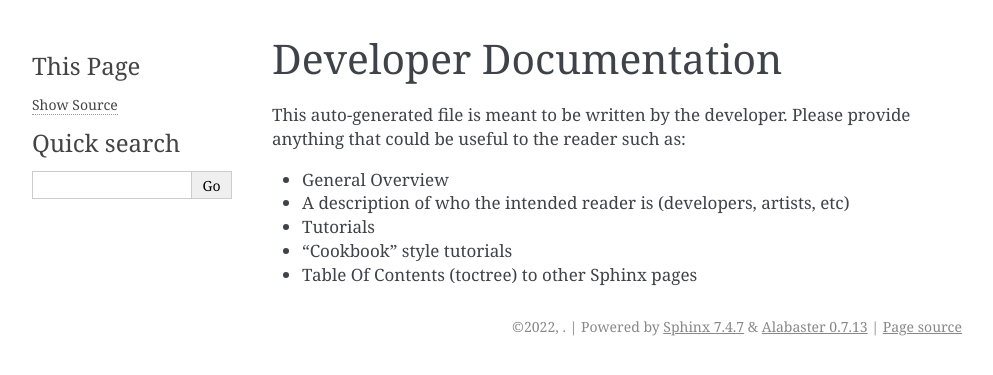
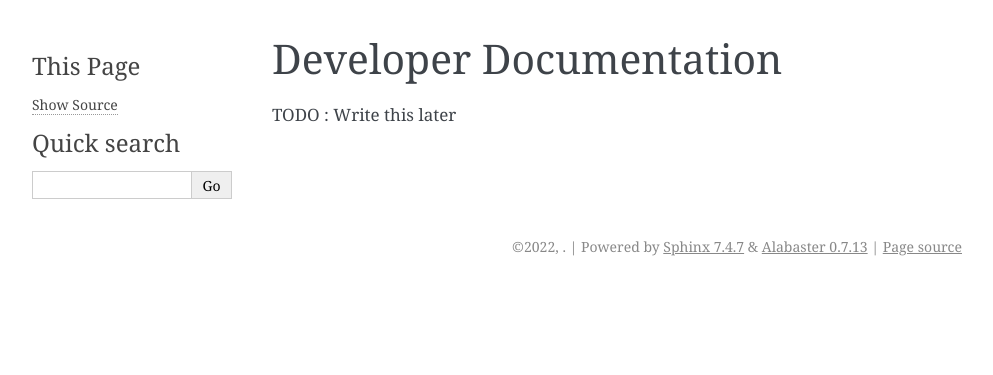
Before and after one commit to ColinKennedy/rez_developer_packages, a Sphinx documentation site: the page built from rez_docbot/documentation/developer_documentation.rst, in a window 1280 px wide. Shown: the top 375 px of the page, without its empty margins (148-1141 px from the left). Built offline with Sphinx 7.4.7, drawn with Linux system fonts in a browser that asks for light colours; pages that are not in the unit, such as notebooks, are missing from menus.

Commit message:
Adding documentation

```diff
--- a/rez_docbot/documentation/developer_documentation.rst
+++ b/rez_docbot/documentation/developer_documentation.rst
@@ -4,11 +4,4 @@ Developer Documentation
 ..
     rez_sphinx_help:Developer Documentation
 
-This auto-generated file is meant to be written by the developer. Please
-provide anything that could be useful to the reader such as:
-
-- General Overview
-- A description of who the intended reader is (developers, artists, etc)
-- Tutorials
-- "Cookbook" style tutorials
-- Table Of Contents (toctree) to other Sphinx pages
+TODO : Write this later
--- a/rez_docbot/documentation/index.rst
+++ b/rez_docbot/documentation/index.rst
@@ -12,6 +12,7 @@ Welcome to rez_docbot's documentation!
 
    user_documentation
    developer_documentation
+   API Documentation <api/modules>
 
 
 Indices and tables
```
Also changed, not shown: rez_docbot/documentation/user_documentation.rst (+15 -7 lines), 3 other files.
